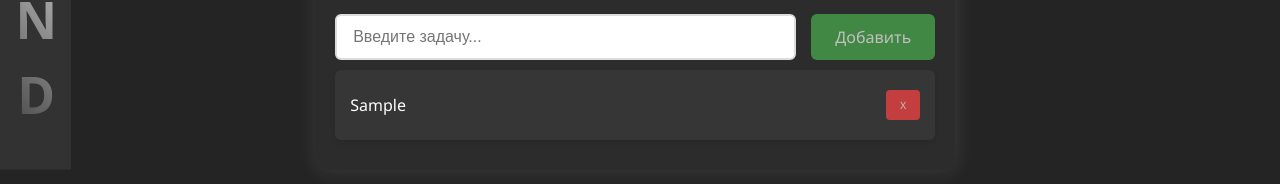
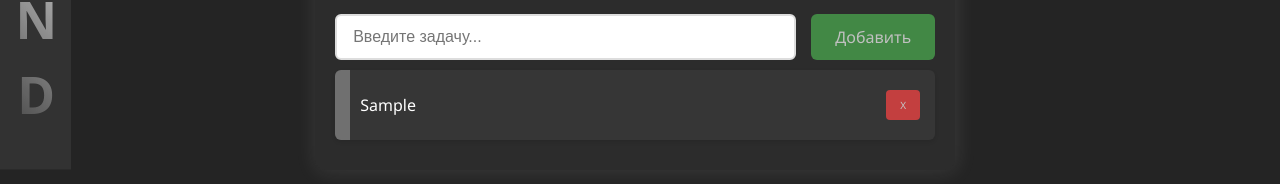
Before and after one commit to Mksm1929/website-, a React (Vite) app: page /Todo-List in a window 1280 px wide. Both pictures are taken after typing "Sample" into the empty fields and a click on the button "Добавить". Shown: the part 566-750 px from the top of the page. Built offline with nearby package versions, Linux system fonts and the light colour scheme.

Commit message:
изменил отметку выполненых задач

```diff
--- a/src/AppCommon.css
+++ b/src/AppCommon.css
@@ -3,9 +3,21 @@
 }
 
 .color-white {
-   color: white;
+    color: white;
 }
 
 .color-green {
     color: green;
 }
+
+.display-flex {
+    display: flex;
+}
+
+.gap-5px {
+    gap: 5px;
+}
+
+.full-width {
+ width: 100%;
+}
--- a/src/page/Project/Todo-List/TodoList.css
+++ b/src/page/Project/Todo-List/TodoList.css
@@ -68,9 +68,12 @@
 }
 
 .todo-list {
+  display: flex;
+  flex-direction: column;
   list-style: none;
   padding: 0;
   margin: 10px 0px;
+  gap: 10px;
 }
 
 .todo-item {
@@ -78,16 +81,35 @@
   gap: 10px;
   align-items: center;
   justify-content: space-between;
-  padding: 15px;
-  margin-bottom: 10px;
+  padding: 15px 15px 15px 0px;
+}
+
+.todo {
+  display: grid;
+  grid-template-columns: auto 1fr;
+  column-gap: 10px;
   background-color: rgb(54, 54, 54);
   border-radius: 6px;
+  overflow: hidden;
+  transition: transform 0.2s ease, box-shadow 0.2s ease;
   box-shadow: 0 2px 4px rgba(0, 0, 0, 0.1);
-  transition: transform 0.2s ease, box-shadow 0.2s ease;
-
+  animation: fadeIn 0.8s ease-out;
 }
 
-.todo-item:hover {
+.todo-item-status {
+  width: 15px;
+  height: 100%;
+}
+
+.todo-item-status__completed {
+  background-color: #45a049 !important;
+}
+
+.todo-item-status__pending {
+  background-color: #707070;
+}
+
+.todo:hover {
   transform: translateY(-2px);
   box-shadow: 0 4px 8px rgba(0, 0, 0, 0.15);
 }
@@ -155,7 +177,3 @@
     transform: translateY(0);
   }
 }
-
-.todo-item {
-  animation: fadeIn 0.8s ease-out;
-}
--- a/src/page/Project/Todo-List/TodoList.tsx
+++ b/src/page/Project/Todo-List/TodoList.tsx
@@ -62,12 +62,12 @@ export const TodoList: React.FC = () => {
       </div>
       <ul className="todo-list">
         {todos.map((todo) => (
-          <li className="todo-item" key={(todo.id)}>
+          <li key={(todo.id)}>
+            <div className="todo">
+              <div className={`todo-item-status todo-item-status__${todo.completed ? "completed" : "pending"}`} />
+              <div className="todo-item" >
                 <span
                   className="todo-text"
-              style={{
-                textDecoration: todo.completed ? "line-through" : "none",
-              }}
                   onClick={() => handleToggleTodo(todo.id)}
                 >
                   {todo.text}
@@ -78,6 +78,8 @@ export const TodoList: React.FC = () => {
                 >
                   X
                 </button>
+              </div>
+            </div>
           </li>
         ))}
       </ul>
```
Lines whose indentation alone changed are shown as unchanged.
